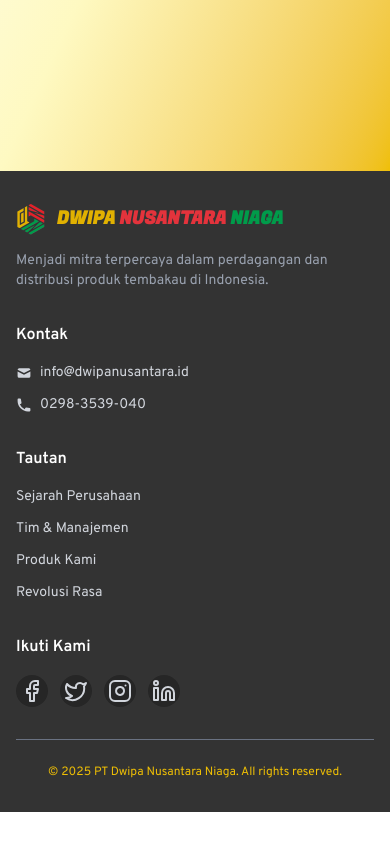
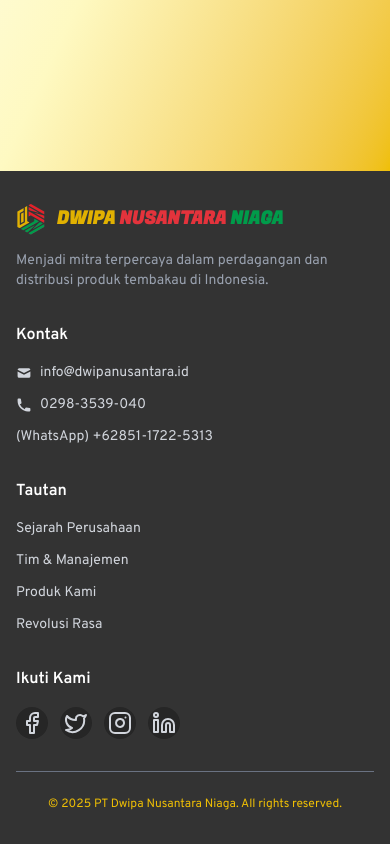
Before and after one commit to irfanfaiz25/dnn-company-profile, a React (Vite) app: page /revolusi-rasa/1 in a window 390 px wide. Shown: the part 673-1517 px from the top of the page. Before the commit the page ends 1485 px from the top, so only its background shows below. Built offline with nearby package versions, Linux system fonts and the light colour scheme.

Commit message:
feat: add whatsapp phone to the footer

```diff
--- a/src/Components/Footer.jsx
+++ b/src/Components/Footer.jsx
@@ -89,6 +89,15 @@
                 </svg>
                 <a href="tel:+622983539040">0298-3539-040</a>
               </li>
+              <li className="flex items-center gap-2 hover:text-primary-gold transition-colors">
+                <a
+                  href="https://wa.me/6285117225313"
+                  target="_blank"
+                  rel="noopener noreferrer"
+                >
+                  (WhatsApp) +62851-1722-5313
+                </a>
+              </li>
             </ul>
           </motion.div>
 
```
